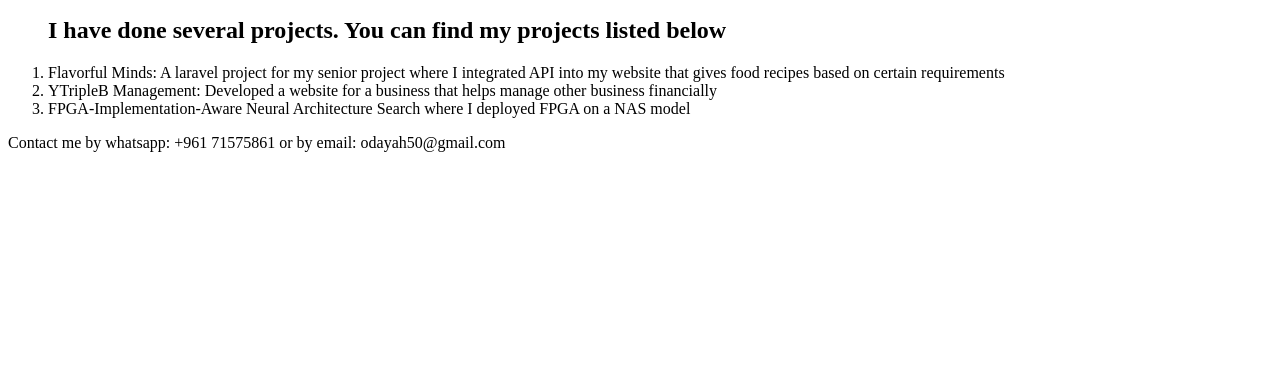
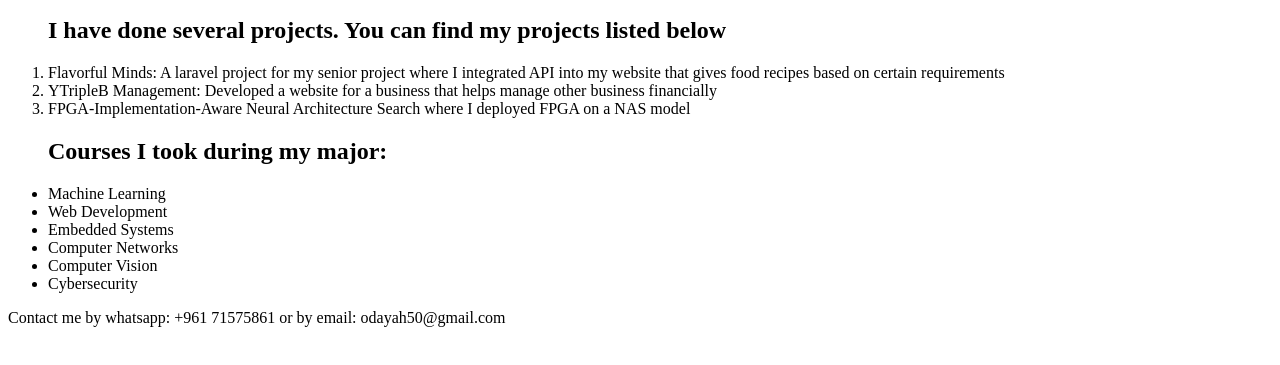
Before and after one commit to OdayAH/FSW-HTML01, a plain HTML site: page index.html in a window 1280 px wide. Shown: the part 119-484 px from the top of the page. Drawn offline with Linux system fonts and the light colour scheme.

Commit message:
added courses list

```diff
--- a/index.html
+++ b/index.html
@@ -21,6 +21,15 @@
         <li>YTripleB Management: Developed a website for a business that helps manage other business financially</li>
         <li>FPGA-Implementation-Aware Neural Architecture Search where I deployed FPGA on a NAS model</li>
     </ol>
+    <ul>
+        <h2>Courses I took during my major:</h2>
+        <li>Machine Learning</li>
+        <li>Web Development</li>
+        <li>Embedded Systems</li>
+        <li>Computer Networks</li>
+        <li>Computer Vision</li>
+        <li>Cybersecurity</li>
+    </ul>
 </body>
 <footer>Contact me by whatsapp: +961 71575861 or by email: odayah50@gmail.com</footer>
 
```
